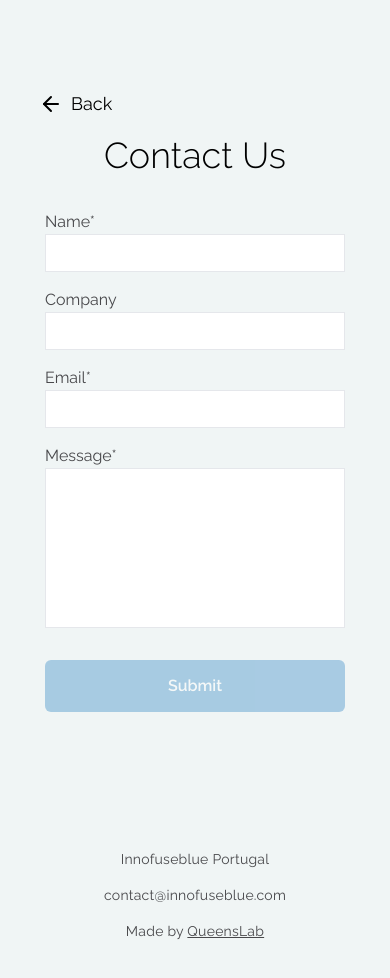
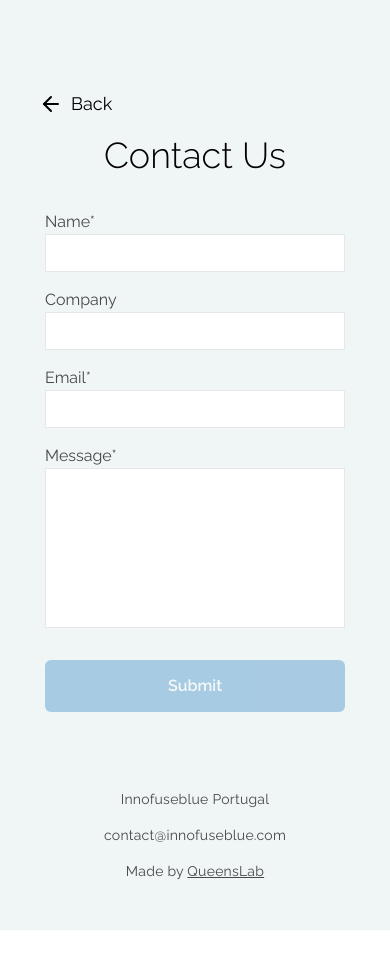
Before and after one commit to GustavoQueenslab/country-pagination-table, a Next.js app: page /contact in a window 390 px wide. Shown: the top 978 px of the page. After the commit the page ends 930 px from the top, so only its background shows below. Built offline with nearby package versions, Linux system fonts and the light colour scheme.

Commit message:
fix: footer

```diff
--- a/src/app/contact/page.tsx
+++ b/src/app/contact/page.tsx
@@ -4,8 +4,12 @@ import Footer from "@/components/Footer";
 export default function Contact() {
   return (
     <div className=" relative flex flex-col min-h-screen bg-primary">
-      <ContactForm />
-      <Footer />
+      <div className="mb-32">
+        <ContactForm />
+      </div>
+      <div className="absolute bottom-0  w-full">
+        <Footer />
+      </div>
     </div>
   );
 }
--- a/src/components/FocusAreas.tsx
+++ b/src/components/FocusAreas.tsx
@@ -40,7 +40,7 @@ export default function FocusAreas() {
               width={130}
               height={130}
             />
-            <p className="mt-4 body-md md:body-lg">Blue Reneable Energy</p>
+            <p className="mt-4 body-md md:body-lg">Blue Renewable Energy</p>
           </div>
           <div className="flex flex-col items-center max-w-[140px] lg:max-w-[200px]">
             <Image
--- a/src/components/Footer.tsx
+++ b/src/components/Footer.tsx
@@ -10,7 +10,7 @@ export default function Footer() {
       </p>
       <p className="xl:hidden">Innofuseblue Portugal</p>
       <p className="xl:hidden">contact@innofuseblue.com</p>
-      <Link href="https://www.queenslab.co/">
+      <Link href="https://www.queenslab.co/" target="_blank">
         Made by <span className="underline">QueensLab</span>
       </Link>
     </footer>
--- a/src/components/Introduction.tsx
+++ b/src/components/Introduction.tsx
@@ -24,7 +24,7 @@ export default function Introduction() {
         <p className="mt-8 text-lg xl:text-2xl">
           Innofuse Blue brings together global best practices from the blue
           economy and entrepreneur supporting innovation programs, connecting
-          with the blue business bommunity providing opportunities to scale. We
+          with the blue business community providing opportunities to scale. We
           are committed to engaging the global ecosystem to lead blue and
           sustainable innovation projects in Portugal and beyond.
         </p>
```
